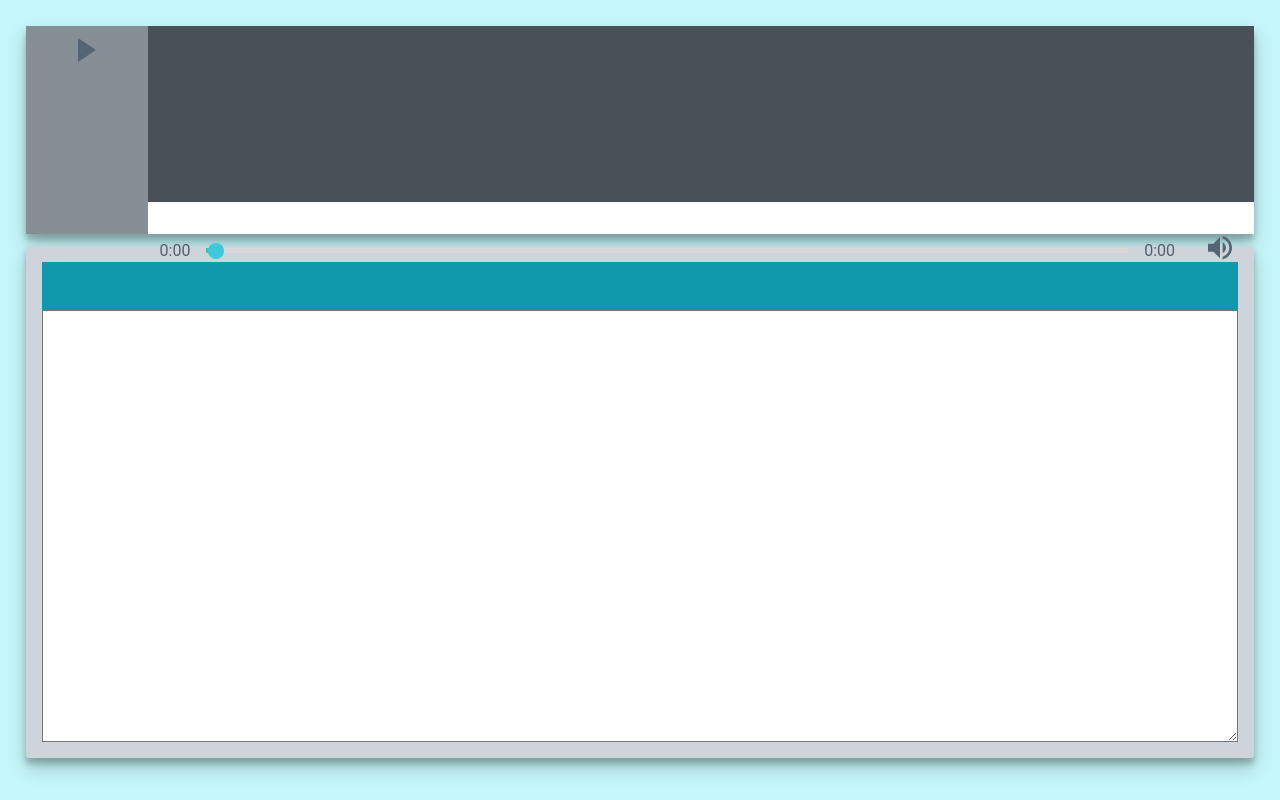
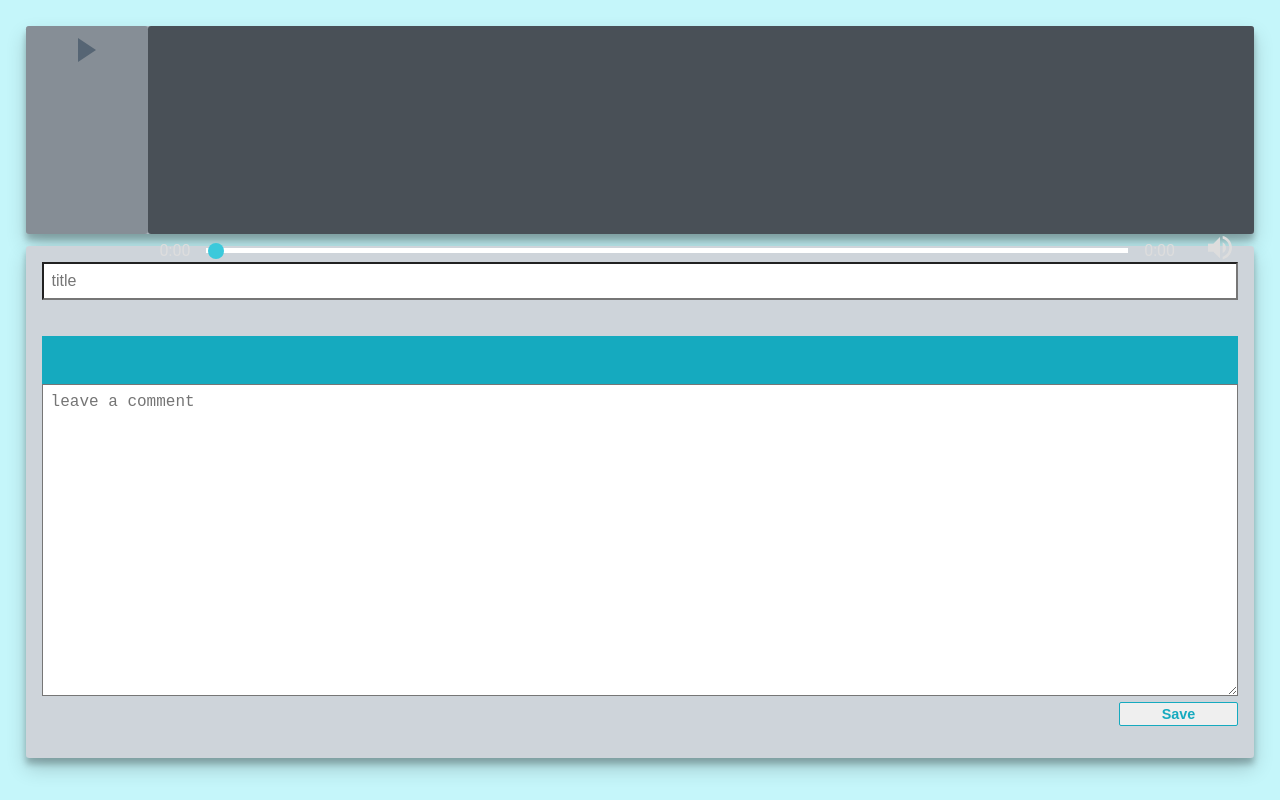
Before and after one commit to Bogglian/boggler, a React (Create React App) app: page /speech/audio/1 in a window 1280 px wide. Built offline with nearby package versions, Linux system fonts and the light colour scheme.

Commit message:
fix; Modify Editor style for Speech Component

```diff
--- a/src/components/Editor/index.js
+++ b/src/components/Editor/index.js
@@ -1,6 +1,7 @@
 import React from "react";
 import {
   EditorLayout,
+  EditorBtn,
   ShadowedBox,
   SpeechInputForm,
   SpeechInputMenuBox
@@ -10,10 +11,14 @@ const Editor = () => {
   return (
     <ShadowedBox>
       <EditorLayout>
+        <SpeechInputForm className="speech-editor-form-title">
+          <input type="text" name="title" placeholder="title" />
+        </SpeechInputForm>
         <SpeechInputMenuBox />
-        <SpeechInputForm className="speech-editor-form">
-          <textarea />
+        <SpeechInputForm className="speech-editor-form-textarea">
+          <textarea type="text" name="title" placeholder="leave a comment" />
         </SpeechInputForm>
+        <EditorBtn className="save-btn">Save</EditorBtn>
       </EditorLayout>
     </ShadowedBox>
   );
--- a/src/components/Wave/index.js
+++ b/src/components/Wave/index.js
@@ -25,7 +25,7 @@ const Wave = () => {
                   viewBox="0 0 24 24"
                 >
                   <path
-                    fill="#566574"
+                    fill="#ddd"
                     fill-rule="evenodd"
                     d="M14.667 0v2.747c3.853 1.146 6.666 4.72 6.666 8.946 0 4.227-2.813 7.787-6.666 8.934v2.76C20 22.173 24 17.4 24 11.693 24 5.987 20 1.213 14.667 0zM18 11.693c0-2.36-1.333-4.386-3.333-5.373v10.707c2-.947 3.333-2.987 3.333-5.334zm-18-4v8h5.333L12 22.36V1.027L5.333 7.693H0z"
                     id="speaker"
--- a/src/styledComponents/StyledButton/index.jsx
+++ b/src/styledComponents/StyledButton/index.jsx
@@ -5,11 +5,10 @@ import { shadow } from "../../lib/styleUtil";
 
 const BorderedBtn = styled.button`
   & {
+    padding: 0;
     font-weight: 600;
     color: ${oc.cyan[6]};
     border: 1px solid ${oc.cyan[6]};
-    padding: 0.5rem;
-    padding-bottom: 0.4rem;
     cursor: pointer;
     border-radius: 2px;
     text-decoration: none;
@@ -30,6 +29,14 @@ const BorderedBtn = styled.button`
 
 const EditorBtn = styled(BorderedBtn)`
   & {
+    width: 10%;
+    height: 5%;
+  }
+
+  &.save-btn {
+    margin-top: 0.5%;
+    font-size: 90%;
+    margin-left: 90%;
   }
 `;
 
--- a/src/styledComponents/StyledForm/index.jsx
+++ b/src/styledComponents/StyledForm/index.jsx
@@ -2,11 +2,10 @@ import styled from "styled-components";
 
 const SpeechInputForm = styled.form`
   & {
+    &.speech-editor-form-title {
+      height: 8%;
       width: 100%;
-    height: 90%;
-  }
-
-  &.speech-editor-form textarea {
+      > input {
         width: 100%;
         height: 100%;
         outline: none;
@@ -15,6 +14,21 @@ const SpeechInputForm = styled.form`
         padding-left: 0.5rem;
         padding-right: 0.5rem;
       }
+    }
+
+    &.speech-editor-form-textarea {
+      height: 65%;
+      width: 100%;
+      > textarea {
+        width: 100%;
+        height: 100%;
+        outline: none;
+        border-radius: 0px;
+        font-size: 1rem;
+        padding: 0.5rem;
+      }
+    }
+  }
 `;
 
 export { SpeechInputForm };
--- a/src/styledComponents/StyledLayout/index.jsx
+++ b/src/styledComponents/StyledLayout/index.jsx
@@ -7,6 +7,7 @@ const AudioLayout = styled.div`
     background-color: ${oc.gray[5]};
     width: 100%;
     height: 13rem;
+    border-radius: 0.2rem;
   }
 `;
 
@@ -67,18 +68,26 @@ const ShadowedBox = styled.div`
     height: 100%;
     ${shadow(2)};
     display: flex;
-    border-radius: 0.2rem;
+    border-radius: inherit;
 
     .playback-box {
       width: 10%;
       height: 100%;
       background-color: ${oc.gray[6]};
+      border-radius: inherit;
     }
 
     .voicewave-box {
       width: 90%;
       height: 100%;
       background-color: ${oc.gray[7]};
+      border-radius: inherit;
+    }
+
+    .input-box {
+      width: 100%;
+      width: 10%;
+      height: 100%;
     }
   }
 `;
@@ -87,7 +96,8 @@ const SpeechInputMenuBox = styled.div`
   & {
     width: 100%;
     height: 10%;
-    background-color: ${oc.cyan[7]};
+    margin-top: 3%;
+    background-color: ${oc.cyan[6]};
   }
 `;
 
--- a/src/styledComponents/StyledWave/index.jsx
+++ b/src/styledComponents/StyledWave/index.jsx
@@ -149,16 +149,15 @@ const WaveSlider = styled.div`
       height: 100%;
       user-select: none;
       -webkit-user-select: none;
-      background-color: #fff;
 
     .slider {
       flex-grow: 1;
-      background-color: #D8D8D8;
+      background-color: #fff;
       cursor: pointer;
       position: relative;
 
       .progress {
-        background-color: #44BFA3;
+        background-color: #fff;
         border-radius: inherit;
         position: absolute;
         pointer-events: none;
@@ -180,7 +179,7 @@ const WaveSlider = styled.div`
       padding-top: 0.1rem;
       font-family: 'Roboto', sans-serif;
       font-size: 1em;
-      color: #55606E;
+      color: #ddd;
       display: flex;
       justify-content: space-between;
       align-items: center;
```
Lines whose indentation alone changed are shown as unchanged.
